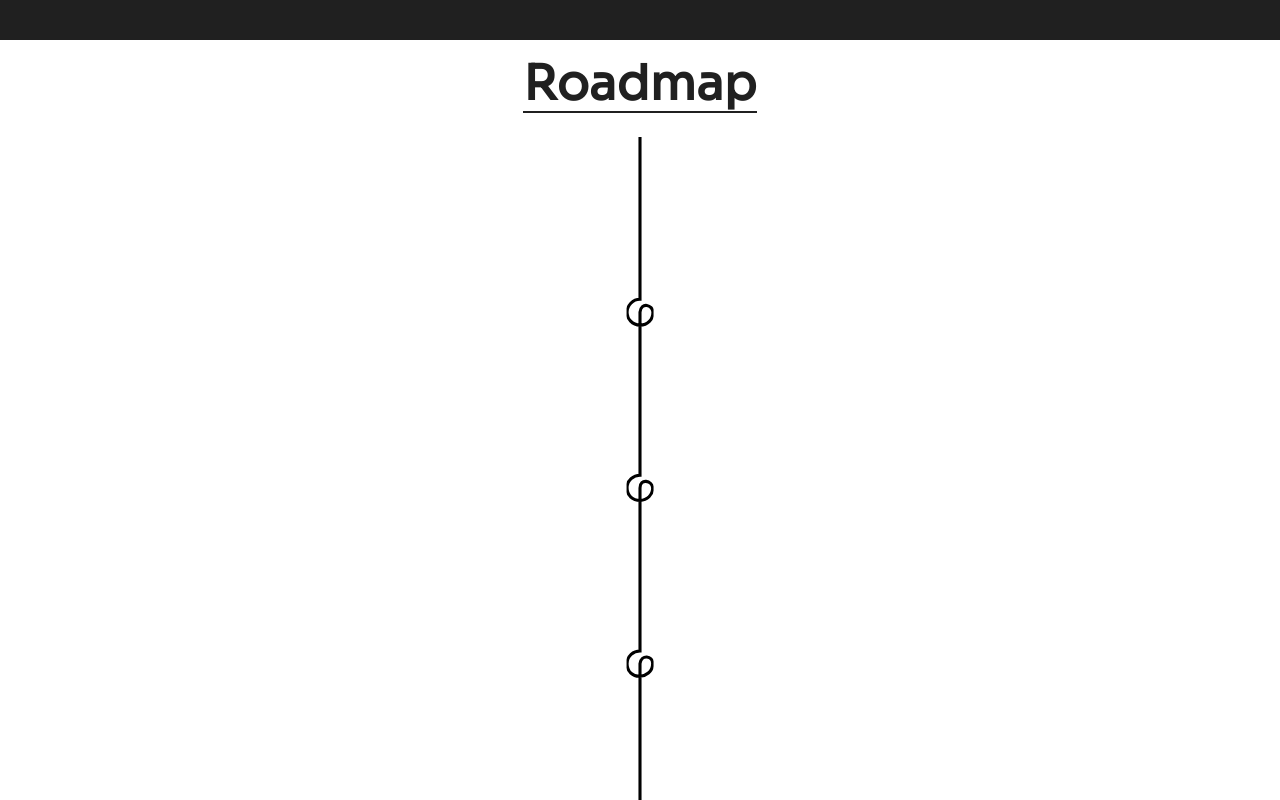
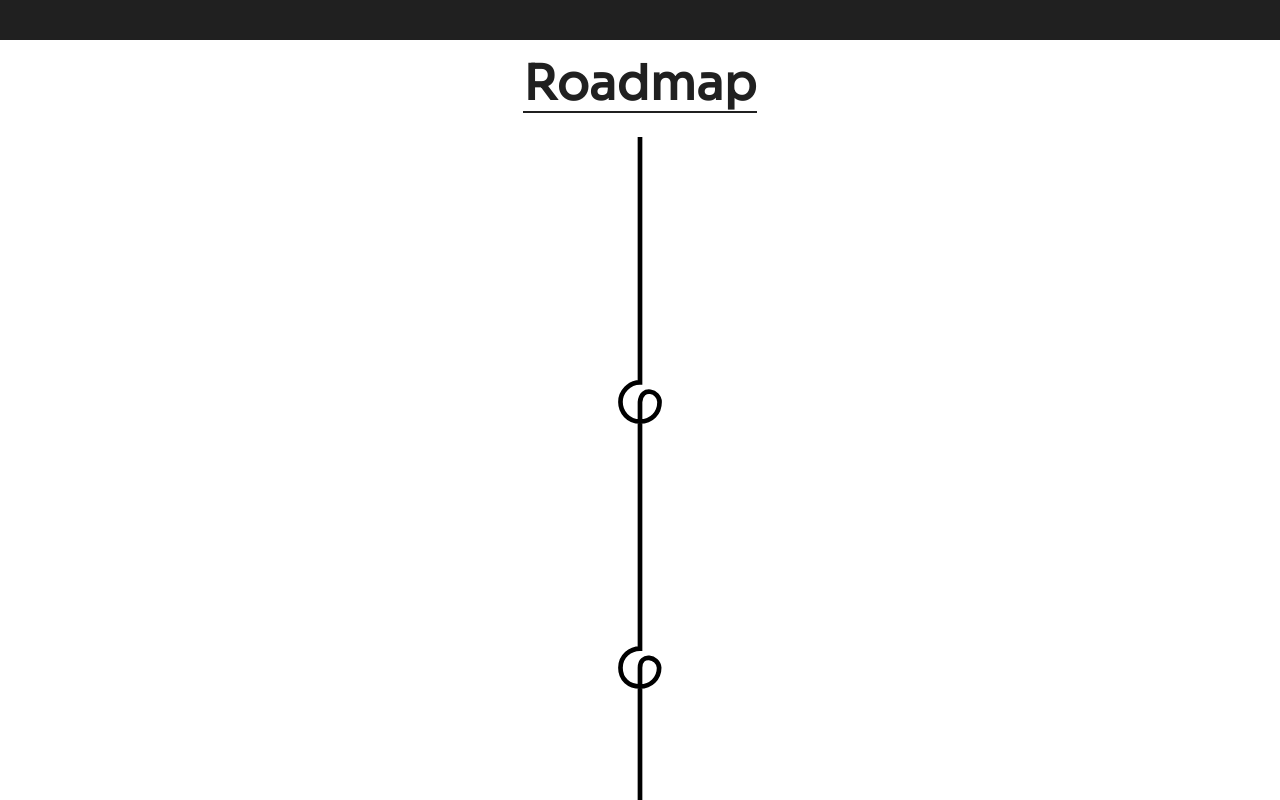
Before and after one commit to Nadim-Nahle/FinalProject3, a React (Create React App) app in the folder frontend-react/: page / in a window 1280 px wide. Shown: the part 1560-2360 px from the top of the page. Built offline with nearby package versions, Linux system fonts and the light colour scheme; a web font is replaced by a local one.

Commit message:
Frontend-React Create DrawSvg Import Gsap

```diff
--- a/frontend-react/src/components/DrawSvg.jsx
+++ b/frontend-react/src/components/DrawSvg.jsx
@@ -1,4 +1,4 @@
-import React from "react";
+import React, { useRef } from "react";
 import styled from "styled-components";
 import Vector from "../Icons/Vector";
 
@@ -7,16 +7,17 @@ const VectorContainer = styled.div`
   top: 0.5rem;
   left: 50%;
   transform: translateX(-50%);
-  width: 3%;
+  width: 100%;
   height: 100%;
   overflow: hideen;
-  svg{
-    width:100%
-    height:100%;
+  svg {
+    width: 100%;
+    height: 100%;
   }
 `;
 
 const DrawSvg = () => {
+  const ref = useRef(null);
   return (
     <VectorContainer>
       <Vector />
```
